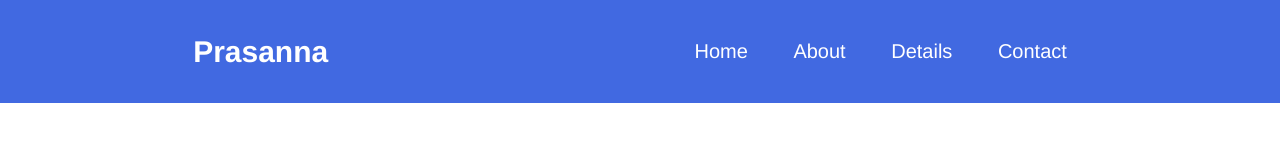
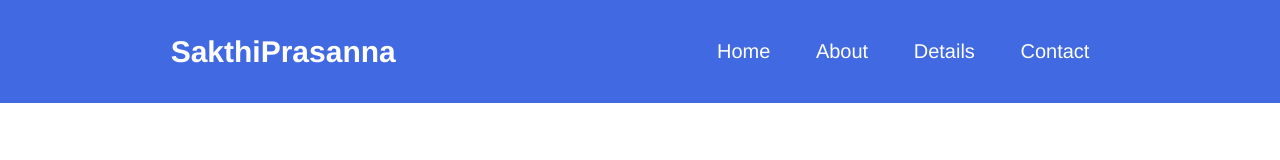
Before and after one commit to SakthiPrasanna63/simplewebpage, a plain HTML site: page index.html in a window 1280 px wide. Drawn offline with Linux system fonts and the light colour scheme.

Commit message:
tittle changed

```diff
--- a/index.html
+++ b/index.html
@@ -9,7 +9,7 @@
 <body>
     <nav >
         <div class="logo">
-            <a href="">Prasanna</a>
+            <a href="">SakthiPrasanna</a>
         </div>
             <ul>
                 <li><a href="">Home</a></li>
```
